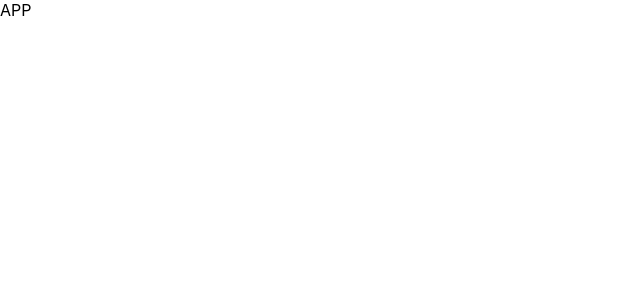
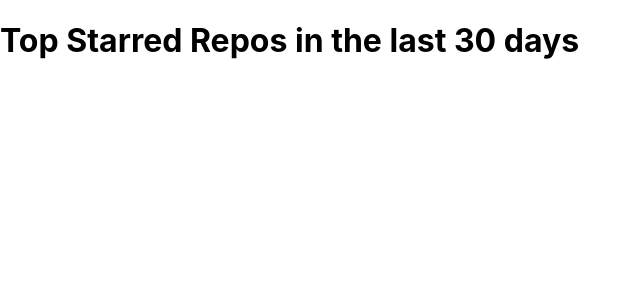
Before and after one commit to mostafayahia/FrontendCodingChallenge, a React (Create React App) app: page / in a window 1280 px wide. Shown: the top 300 px of the page, without its empty margins (0-641 px from the left). Built offline with nearby package versions, Linux system fonts and the light colour scheme.

Commit message:
refactor: mv App component to components directory

```diff
--- a/src/App.js
+++ /dev/null
@@ -1,9 +0,0 @@
-import React, { Component } from 'react';
-
-class App extends Component {
-  render() {
-    return <div>APP</div>
-  }
-}
-
-export default App;
--- /dev/null
+++ b/src/components/App.js
@@ -0,0 +1,14 @@
+import React, { Component } from 'react';
+
+class App extends Component {
+
+  render() {
+    return (
+      <div className="container">
+        <h1 className="center">Top Starred Repos in the last 30 days</h1>
+      </div>
+    )
+  }
+}
+
+export default App;
--- a/src/index.js
+++ b/src/index.js
@@ -1,7 +1,7 @@
 import React from 'react';
 import ReactDOM from 'react-dom';
 import './index.css';
-import App from './App';
+import App from './components/App';
 
 ReactDOM.render(
   <App />,
```
